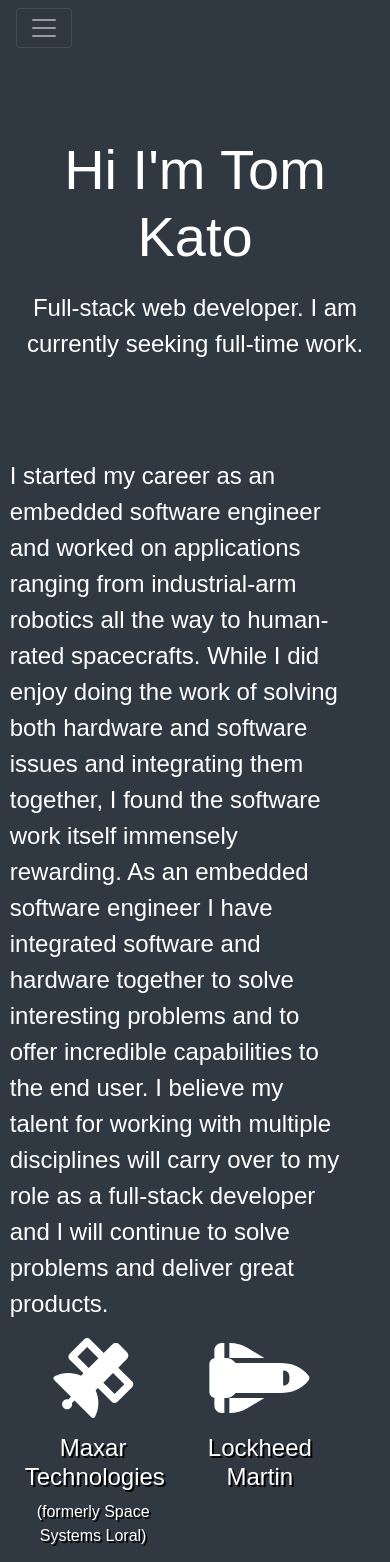
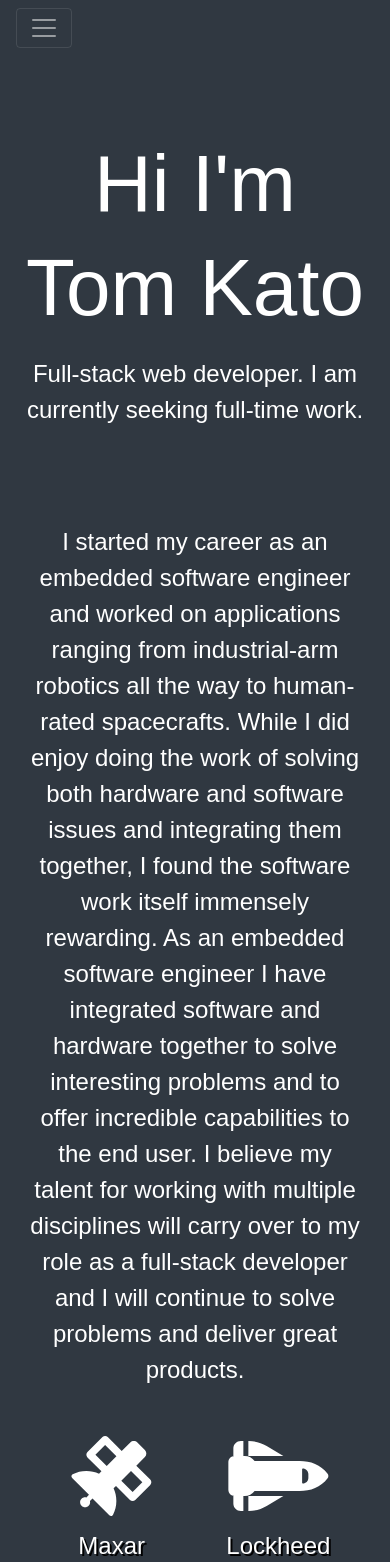
Before and after one commit to teekaygithub/teekaygithub.github.io, a React (Create React App) app: page / in a window 390 px wide. Shown: the top 1562 px of the page. Built offline with nearby package versions, Linux system fonts and the light colour scheme.

Commit message:
Adjusted margins for about-me section elements

```diff
--- a/src/Aboutme.js
+++ b/src/Aboutme.js
@@ -6,7 +6,10 @@ function Aboutme() {
     return (
         <>
             <section id="about" className="justify-content-center">
-                <h2 id="about-greeting">Hi I'm Tom Kato</h2>
+                <div id="about-greeting">
+                    <h2>Hi I'm</h2>
+                    <h2>Tom Kato</h2>
+                </div>
                 <p className="mb-5" id="about-selfsummary">Full-stack web developer. I am currently seeking full-time work.</p>
                 <br></br>
                 <br></br>
@@ -29,7 +32,7 @@ function Aboutme() {
                         </div>
                         <div className="experience-icon-container">
                             <FontAwesomeIcon className="mb-3" icon={faSpaceShuttle} size="5x"></FontAwesomeIcon>
-                            <a href="https://www.lockheedmartin.com/en-us/index.html" target="_blank" style={{textDecoration: 'none'}}>
+                            <a href="https://www.lockheedmartin.com/en-us/index.html" target="_blank">
                                 <h4>Lockheed Martin</h4>
                             </a>
                         </div>
--- a/src/style.css
+++ b/src/style.css
@@ -69,6 +69,9 @@ section {
 
 #about-greeting {
 	margin-top: 200px;
+}
+
+#about-greeting * {
 	font-size: 5rem;
 }
 
@@ -246,11 +249,18 @@ footer a {
 	}
 
 	#about-mystory {
+		margin: 0 auto 3rem;
 		width: 90%;
+		text-align: center;
 	}
 
 	#experience-container {
 		width: 90%;
+		margin: 0 auto;
+	}
+
+	.experience-icon-container {
+		margin-bottom: 2rem;
 	}
 
 	#skill-container {
```
Also changed, not shown: 1 other file (tests, documents, lock files or other folders).
